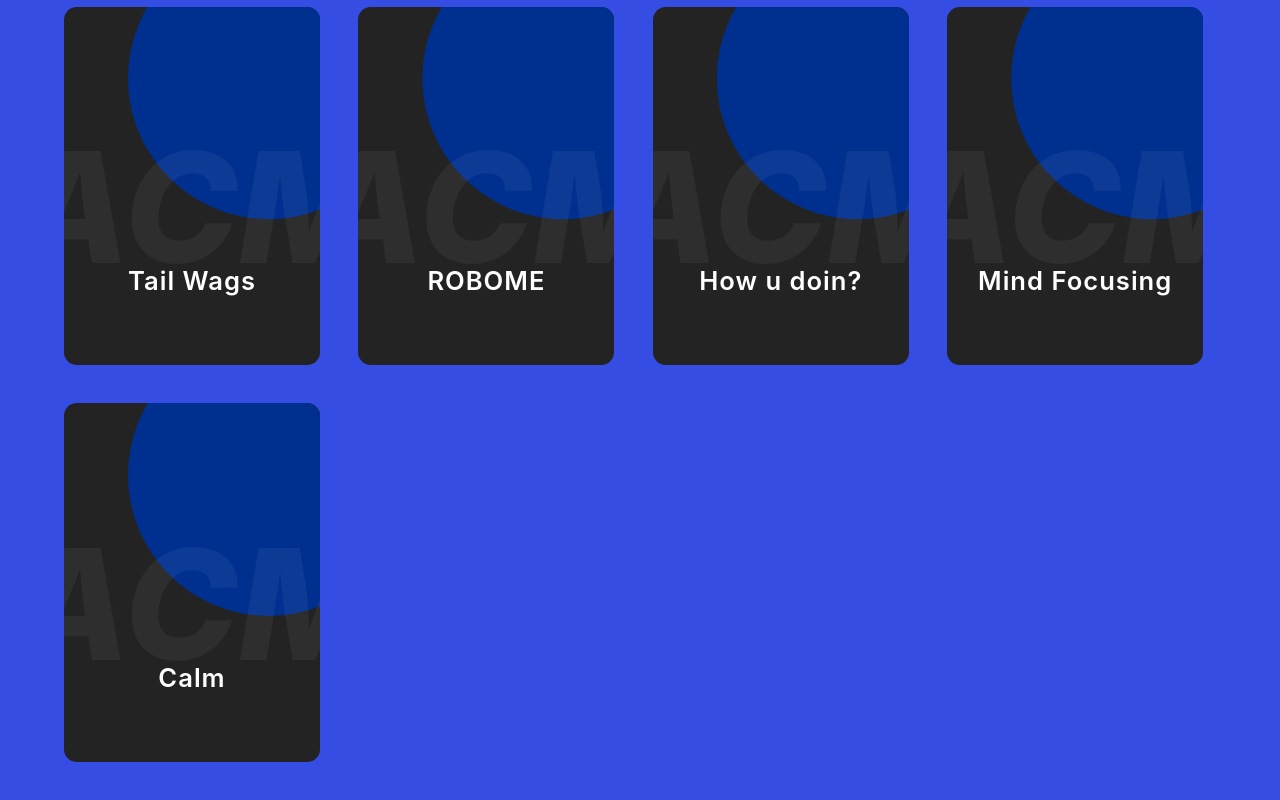
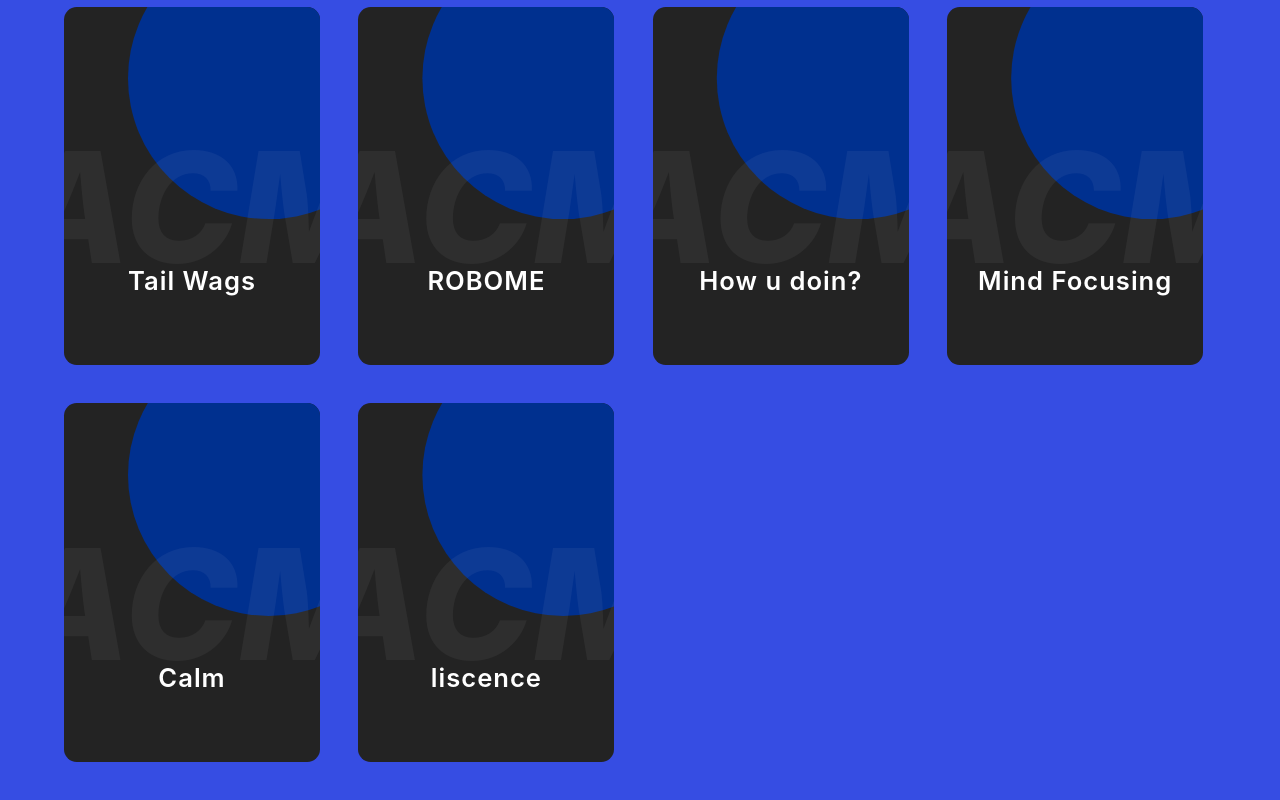
Before and after one commit to ACM-JUIT/Project-Ideas, a React (Create React App) app: page / in a window 1280 px wide. Shown: the part 1151-1951 px from the top of the page. Built offline with nearby package versions, Linux system fonts and the light colour scheme.

Commit message:
added new member

```diff
--- a/src/data.js
+++ b/src/data.js
@@ -51,4 +51,8 @@ export const projectsData = [
       projectName: "Calm",
       techStack: "An app to help you meditate",
     },
+    {
+      projectName: "liscence",
+      techStack: "An app to tell you are elligible for driving or not",
+    },
   ];
```
